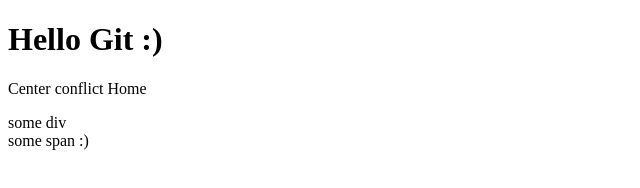
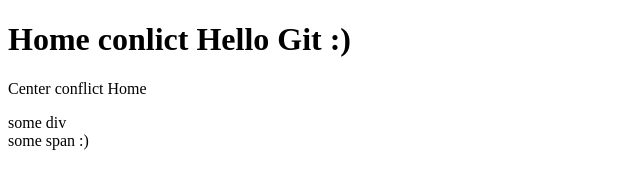
Before and after one commit to AdelinaStefanova/pro1101, a plain HTML site: page index.html in a window 1280 px wide. Shown: the whole page, without its empty margins (0-640 px from the left). Drawn offline with Linux system fonts and the light colour scheme.

Commit message:
Home conflict

```diff
--- a/index.html
+++ b/index.html
@@ -9,7 +9,7 @@
 
 <body>
 
-    <h1> Hello Git :) </h1>
+    <h1> Home conlict Hello Git :) </h1>
 
     <p> Center conflict Home</p>
 
```
